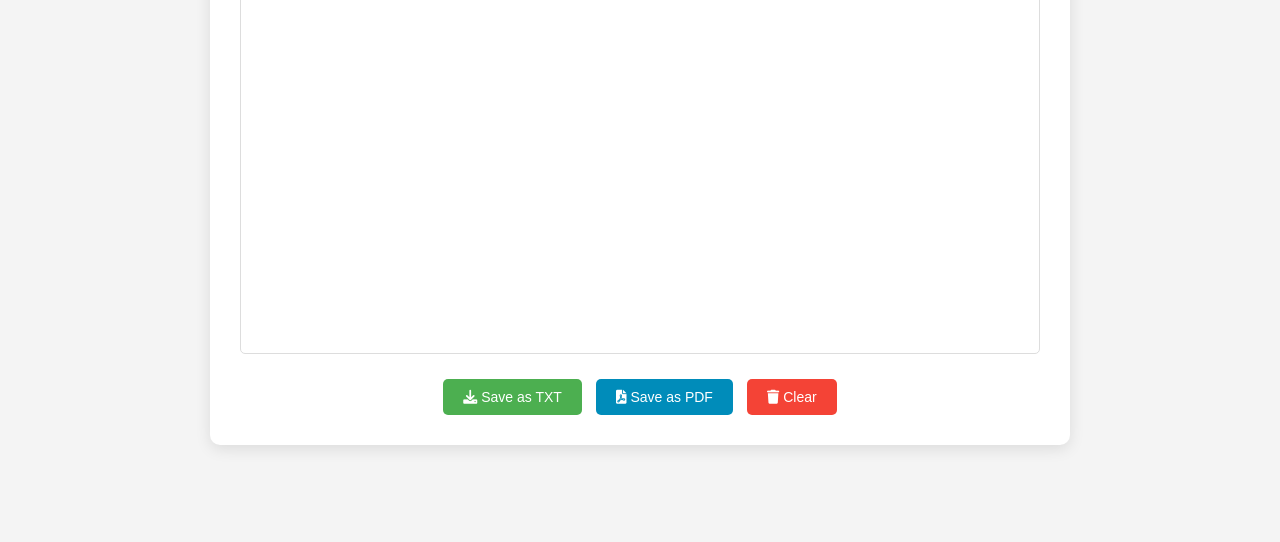
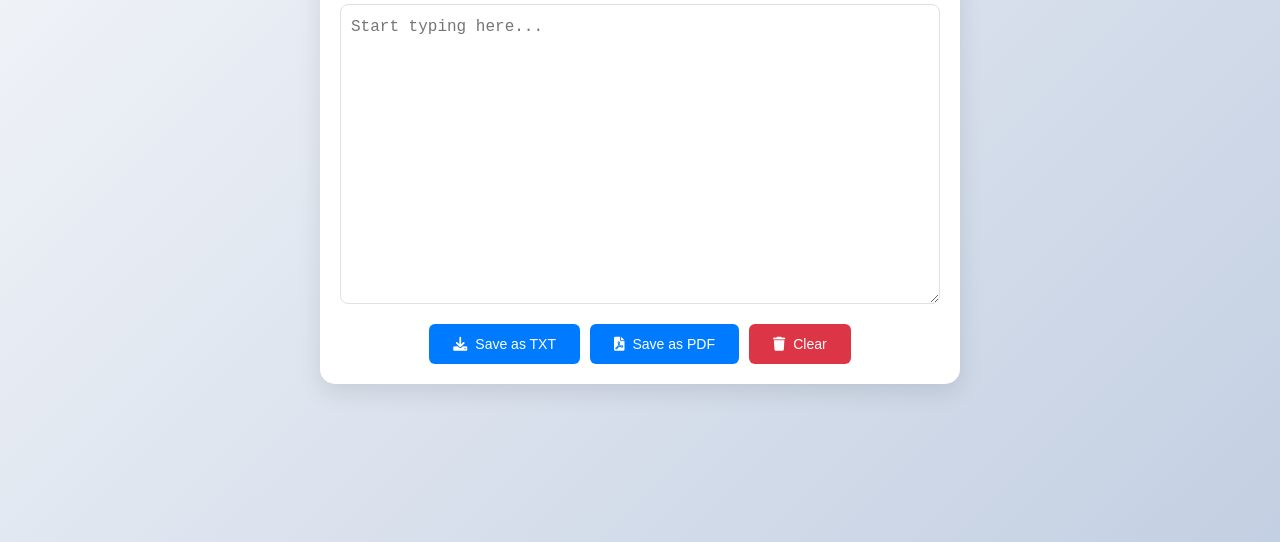
Before and after one commit to aalokpathak/Text-Editor, a plain HTML site: page index.html in a window 1280 px wide. Shown: the part 258-800 px from the top of the page. Drawn offline with nearby package versions, Linux system fonts and the light colour scheme.

Commit message:
styles.css

```diff
--- a/styles.css
+++ b/styles.css
@@ -5,70 +5,78 @@ body {
     display: flex;
     justify-content: center;
     align-items: center;
-    height: 100vh;
-    background-color: #f4f4f4;
+    min-height: 100vh;
+    background: linear-gradient(135deg, #f5f7fa 0%, #c3cfe2 100%);
 }
 
 .container {
-    width: 90%;
-    max-width: 800px;
+    width: 100%;
+    max-width: 600px;
     background: #fff;
-    padding: 30px;
-    border-radius: 10px;
-    box-shadow: 0 4px 15px rgba(0,0,0,0.1);
+    padding: 20px;
+    border-radius: 15px;
+    box-shadow: 0 8px 25px rgba(0,0,0,0.1);
+    transition: transform 0.3s;
+}
+
+.container:hover {
+    transform: scale(1.02);
 }
 
 h1 {
     text-align: center;
-    color: #333;
+    color: #2c3e50;
     margin-bottom: 20px;
+    font-size: 2em;
 }
 
 #textEditor {
     width: 100%;
-    height: 400px;
-    padding: 15px;
+    height: 300px;
+    padding: 10px;
     box-sizing: border-box;
     font-size: 16px;
-    border: 1px solid #ddd;
-    border-radius: 5px;
-    resize: none;
+    border: 1px solid #dee2e6;
+    border-radius: 8px;
+    resize: vertical;
     outline: none;
+    line-height: 1.6;
+    margin-bottom: 15px;
+    transition: border-color 0.3s;
+}
+
+#textEditor:focus {
+    border-color: #007bff;
 }
 
 .button-container {
-    margin-top: 20px;
-    text-align: center;
+    display: flex;
+    gap: 10px;
+    justify-content: center;
 }
 
-button {
-    margin: 0 5px;
-    padding: 10px 20px;
+.button-container button {
+    padding: 12px 24px;
     font-size: 14px;
     cursor: pointer;
-    background-color: #4CAF50;
+    border: none;
+    border-radius: 6px;
+    transition: all 0.3s;
+    display: flex;
+    align-items: center;
+    gap: 8px;
+    background-color: #007bff;
     color: white;
-    border: none;
-    border-radius: 5px;
-    transition: background-color 0.3s;
 }
 
-button:hover {
-    background-color: #45a049;
-}
-
-#savePdf {
-    background-color: #008CBA;
-}
-
-#savePdf:hover {
-    background-color: #007B9A;
+.button-container button:hover {
+    background-color: #0056b3;
 }
 
 #clearText {
-    background-color: #f44336;
+    background-color: #dc3545;
 }
 
 #clearText:hover {
-    background-color: #da190b;
+    background-color: #c82333;
 }
```
